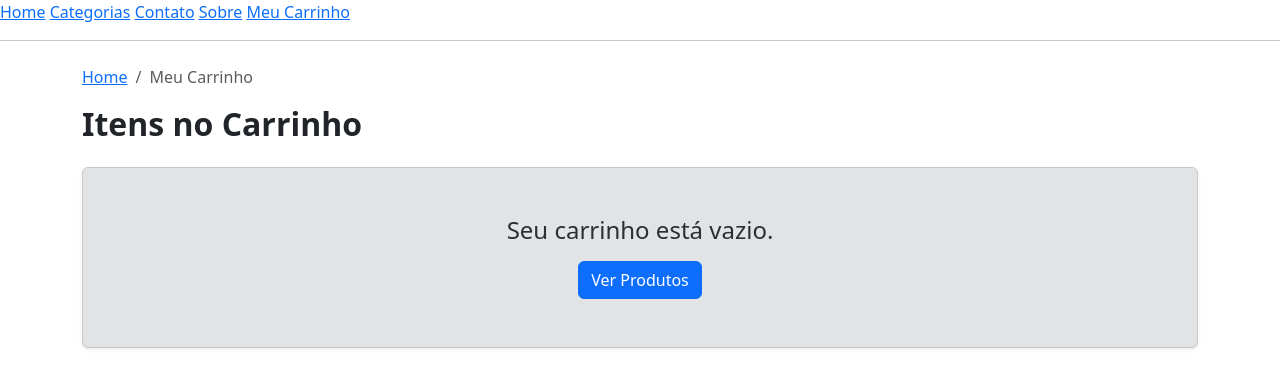
After one commit to AlessandroBatista24/loja_virtual, a Django app: page /carrinho/ in a window 1280 px wide. The commit adds this page. Shown: the top 388 px of the page. Run offline with Django 5.2, Linux system fonts and the light colour scheme.

Commit message:
Implementa lógica do carrinho e template meu_carrinho.html

```diff
--- a/lojaapp/urls.py
+++ b/lojaapp/urls.py
@@ -1,6 +1,6 @@
 from django.urls import path
 # Adicione CategoriaView aqui embaixo:
-from .views import HomeView, ContatoView, TabelasView, SobreView, CategoriaView, ProdutoDetalheView, AddCarrinhoView
+from .views import HomeView, ContatoView, TabelasView, SobreView, CategoriaView, ProdutoDetalheView, AddCarrinhoView, MeuCarrinhoView
 
 app_name = "lojaapp"
 
@@ -12,4 +12,5 @@ urlpatterns = [
     path("todos-produtos/", CategoriaView.as_view(), name="todos-produtos"),
     path("produto/<slug:slug>/", ProdutoDetalheView.as_view(), name="produtodetalhe"),
     path("addcarrinho-<int:pro_id>/", AddCarrinhoView.as_view(), name="addcarrinho"),
+    path("carrinho/", MeuCarrinhoView.as_view(), name="carrinho")
 ]
--- a/lojaapp/views.py
+++ b/lojaapp/views.py
@@ -1,6 +1,9 @@
 from django.views.generic import TemplateView, View
 from django.shortcuts import render, redirect
-from .models import Produto, Categoria, Carrinho, CarrinhoProduto
+# Em lojaapp/views.py
+from .models import Produto, Categoria, Carrinho, CarrinhoProduto, Avaliacao
+
+from django.db.models import Avg
 
 class HomeView(TemplateView):
     template_name = "home.html"
@@ -23,10 +26,19 @@ class ProdutoDetalheView(TemplateView):
         context = super().get_context_data(**kwargs)
         url_slug = self.kwargs['slug']
         produto_obj = Produto.objects.get(slug=url_slug)
+
+        # Incrementa visualização
         produto_obj.visualizacao += 1
         produto_obj.save()
+
         context["produto"] = produto_obj
+        # Busca todas as avaliações deste produto
+        context["avaliacoes"] = Avaliacao.objects.filter(produto=produto_obj).order_by("-criado_em")
+        # Calcula a média (opcional)
+        context["media_notas"] = Avaliacao.objects.filter(produto=produto_obj).aggregate(Avg('nota'))['nota__avg']
+
         return context
+
 
 class AddCarrinhoView(View):
     # O método GET apenas mostra a página de confirmação
@@ -78,6 +90,22 @@ class ContatoView(TemplateView):
 class TabelasView(TemplateView):
     template_name = "tabelas.html"
 
+class MeuCarrinhoView(TemplateView):
+    template_name = "meu_carrinho.html"
+
+    def get_context_data(self, **kwargs):
+        context = super().get_context_data(**kwargs)
+        carrinho_id = self.request.session.get("carrinho_id", None)
+        if carrinho_id:
+            try:
+                carrinho_obj = Carrinho.objects.get(id=carrinho_id)
+                context["carrinho"] = carrinho_obj
+            except Carrinho.DoesNotExist:
+                context["carrinho"] = None
+        else:
+            context["carrinho"] = None
+        return context
+
 class SobreView(TemplateView):
     template_name = "sobre.html"
 
--- a/templates/base.html
+++ b/templates/base.html
@@ -20,6 +20,8 @@
       <a href="{% url 'lojaapp:todos-produtos' %}">Categorias</a>
       <a href="{% url 'lojaapp:contato' %}">Contato</a>
       <a href="{% url 'lojaapp:sobre' %}">Sobre</a>
+      <a href="{% url 'lojaapp:carrinho' %}"> Meu Carrinho</a>
+
       <hr>
 
     </div>
--- /dev/null
+++ b/templates/meu_carrinho.html
@@ -0,0 +1,91 @@
+{% extends "base.html" %}
+{% block title %}Meu Carrinho{% endblock %}
+
+{% block content %}
+<div class="container mt-4">
+    <!-- Breadcrumb (Navegação) -->
+    <nav aria-label="breadcrumb">
+      <ol class="breadcrumb">
+        <li class="breadcrumb-item"><a href="{% url 'lojaapp:home' %}">Home</a></li>
+        <li class="breadcrumb-item active">Meu Carrinho</li>
+      </ol>
+    </nav>
+
+    <div class="row">
+        <div class="col-md-12">
+            <h2 class="fw-bold mb-4">Itens no Carrinho</h2>
+
+            {% if carrinho and carrinho.carrinhoproduto_set.all %}
+                <!-- Tabela de Itens -->
+                <div class="table-responsive shadow-sm rounded mb-4">
+                    <table class="table table-hover align-middle">
+                        <thead class="table-light">
+                            <tr>
+                                <th>Produto</th>
+                                <th class="text-center">Qtd</th>
+                                <th>Preço</th>
+                                <th>Subtotal</th>
+                                <th class="text-center">Ação</th>
+                            </tr>
+                        </thead>
+                        <tbody>
+                            {% for item in carrinho.carrinhoproduto_set.all %}
+                            <tr>
+                                <td>
+                                    <div class="d-flex align-items-center">
+                                        {% if item.produto.image %}
+                                            <img src="{{ item.produto.image.url }}" class="img-thumbnail me-2" style="width: 50px; height: 50px; object-fit: cover;">
+                                        {% endif %}
+                                        <span class="fw-bold">{{ item.produto.titulo }}</span>
+                                    </div>
+                                </td>
+                                <td class="text-center">{{ item.quantidade }}</td>
+                                <td>R$ {{ item.produto.venda }}</td>
+                                <td class="fw-bold text-success">R$ {{ item.subtotal }}</td>
+                                <td class="text-center">
+                                    <button class="btn btn-sm btn-outline-danger">Remover</button>
+                                </td>
+                            </tr>
+                            {% endfor %}
+                        </tbody>
+                    </table>
+                </div>
+
+                <!-- Nova Seção de Resumo Alinhada à Esquerda -->
+                <div class="row">
+                    <div class="col-md-5">
+                        <div class="card bg-light border-0 p-3 shadow-sm">
+                            <h4 class="fw-bold">Resumo do Pedido</h4>
+                            <hr>
+                            <div class="d-flex justify-content-between mb-2">
+                                <span>Total de Itens:</span>
+                                <span>{{ carrinho.carrinhoproduto_set.count }}</span>
+                            </div>
+                            <div class="d-flex justify-content-between fw-bold fs-4 text-success mb-4">
+                                <span>Total Geral:</span>
+                                <span>R$ {{ carrinho.total }}</span>
+                            </div>
+
+                            <!-- Botões Lado a Lado -->
+                            <div class="d-flex gap-2">
+                                <a href="{% url 'lojaapp:home' %}" class="btn btn-outline-primary w-50">
+                                    <i class="bi bi-arrow-left"></i> Voltar
+                                </a>
+                                <a href="#" class="btn btn-success w-50 fw-bold">
+                                    Finalizar <i class="bi bi-check2-circle"></i>
+                                </a>
+                            </div>
+                        </div>
+                    </div>
+                </div>
+
+            {% else %}
+                <div class="alert alert-secondary text-center p-5 shadow-sm">
+                    <h4>Seu carrinho está vazio.</h4>
+                    <a href="{% url 'lojaapp:home' %}" class="btn btn-primary mt-2">Ver Produtos</a>
+                </div>
+            {% endif %}
+        </div>
+    </div>
+</div>
+{% endblock %}
```
Also changed, not shown: lojaapp/models.py (+10 -0 lines).
